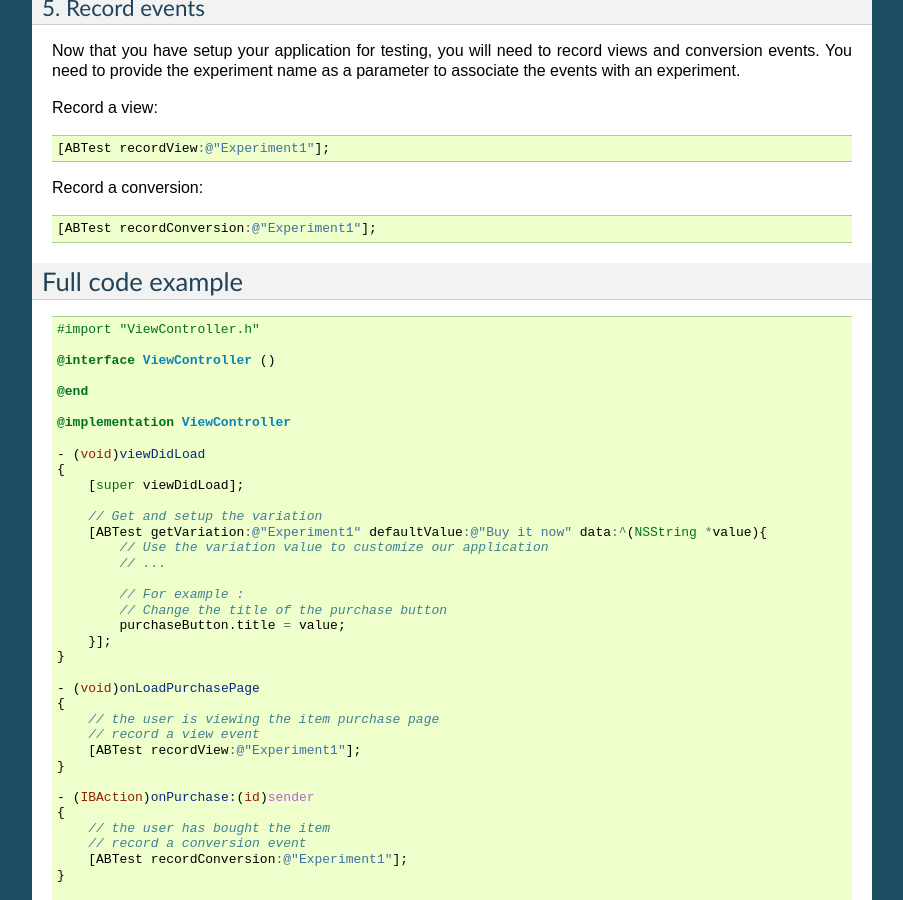
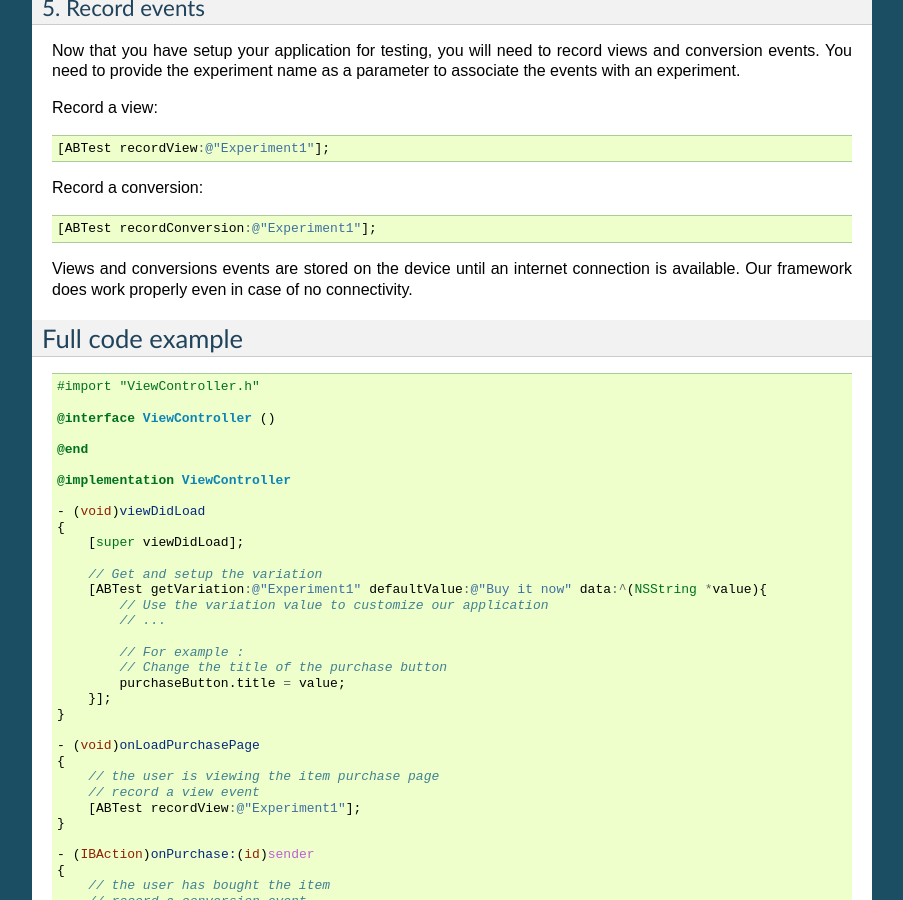
Before and after one commit to smart-mobile-software/arisedocs, a Sphinx documentation site: the page built from docs/source/ios.rst, in a window 1280 px wide and 900 px high, scrolled down 1160 px. Shown: the whole window, without its empty margins (198-1101 px from the left). Built offline with Sphinx 7.4.7, drawn with Linux system fonts in a browser that asks for light colours.

Commit message:
no internet connection ios

```diff
--- a/docs/source/ios.rst
+++ b/docs/source/ios.rst
@@ -82,6 +82,7 @@ Record a conversion:
 
 	[ABTest recordConversion:@"Experiment1"];
 
+Views and conversions events are stored on the device until an internet connection is available. Our framework does work properly even in case of no connectivity.
 
 Full code example
 ==================
```
